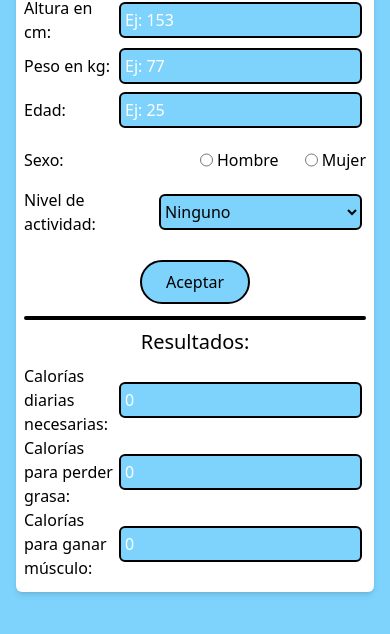
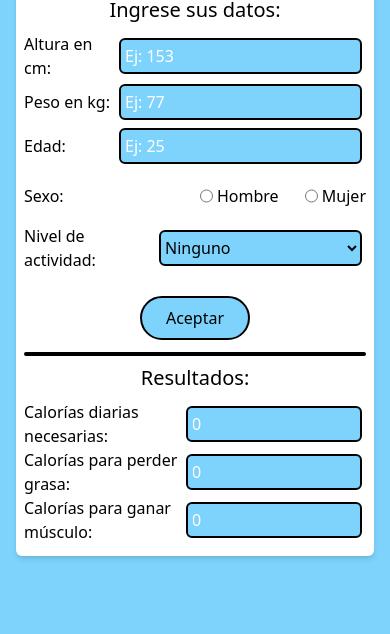
Before and after one commit to kevin-dorado/calculadoraDeCalorias, a website: page index.html in a window 390 px wide. Shown: the part 182-816 px from the top of the page. Drawn offline with nearby package versions, Linux system fonts and the light colour scheme.

Commit message:
mobile changes

```diff
--- a/index.html
+++ b/index.html
@@ -127,7 +127,7 @@
             placeholder="0"
             type="number"
             min="10"
-            class="sm:w-1/2 bg-sky-300 rounded-md border-2 border-black p-1 m-1 placeholder-white"
+            class="sm:w-1/2 w-44 bg-sky-300 rounded-md border-2 border-black p-1 m-1 placeholder-white"
           />
         </div>
         <div class="flex items-center justify-between">
@@ -139,7 +139,7 @@
             placeholder="0"
             type="number"
             min="10"
-            class="sm:w-1/2 bg-sky-300 rounded-md border-2 border-black p-1 m-1 placeholder-white"
+            class="sm:w-1/2 w-44 bg-sky-300 rounded-md border-2 border-black p-1 m-1 placeholder-white"
           />
         </div>
         <div class="flex items-center justify-between">
@@ -151,7 +151,7 @@
             placeholder="0"
             type="number"
             min="10"
-            class="sm:w-1/2 bg-sky-300 rounded-md border-2 border-black p-1 m-1 placeholder-white"
+            class="sm:w-1/2 w-44 bg-sky-300 rounded-md border-2 border-black p-1 m-1 placeholder-white"
           />
         </div>
       </div>
```
